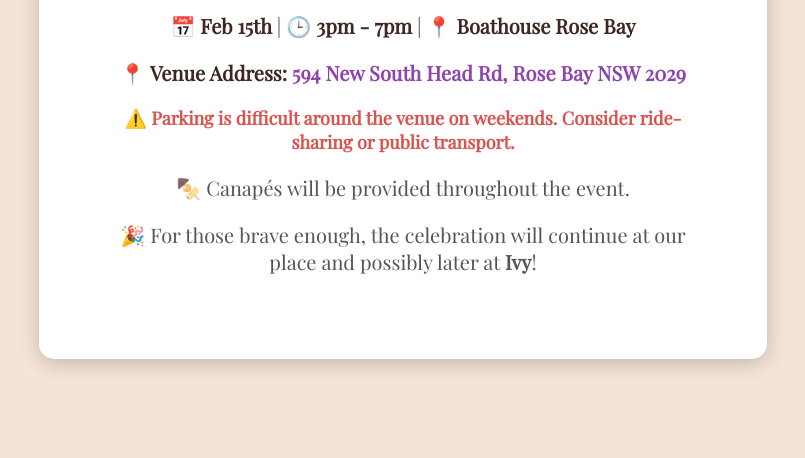
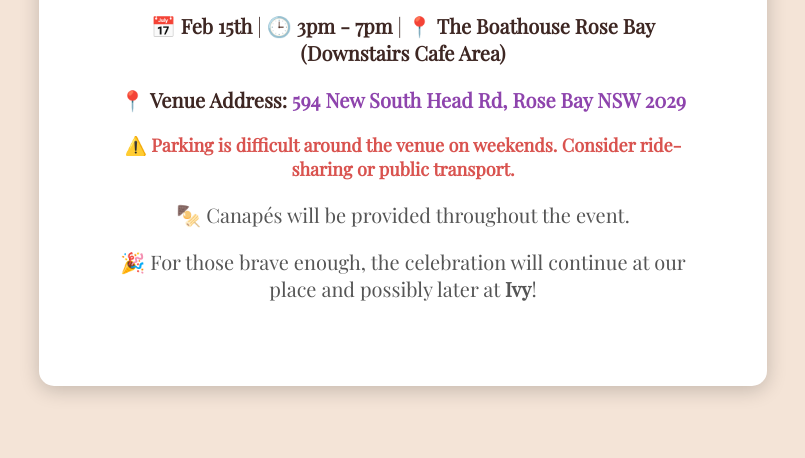
Before and after one commit to mluluz/mluluz.github.io, a plain HTML site: page index.html in a window 1280 px wide. Shown: the part 537-995 px from the top of the page, without its empty margins (237-1042 px from the left). Before the commit the page ends 968 px from the top, so only its background shows below. Drawn offline with nearby package versions, Linux system fonts and the light colour scheme.

Commit message:
update location

```diff
--- a/index.html
+++ b/index.html
@@ -65,7 +65,7 @@
     <div class="container">
         <img src="https://source.unsplash.com/800x400/?engagement,celebration" alt="Engagement Celebration" class="banner">
         <h1>Mehdi & Lucy's Engagement Party</h1>
-        <p class="details">📅 <strong>Feb 15th</strong> | 🕒 <strong>3pm - 7pm</strong> | 📍 <strong>Boathouse Rose Bay</strong></p>
+        <p class="details">📅 <strong>Feb 15th</strong> | 🕒 <strong>3pm - 7pm</strong> | 📍 <strong>The Boathouse Rose Bay (Downstairs Cafe Area)</strong></p>
         <p class="venue">📍 <strong>Venue Address:</strong> <a href="https://www.google.com/maps?q=594+New+South+Head+Rd,+Rose+Bay+NSW+2029" target="_blank">594 New South Head Rd, Rose Bay NSW 2029</a></p>
         <p class="warning">⚠️ Parking is difficult around the venue on weekends. Consider ride-sharing or public transport.</p>
         <p class="extra-info">🍢 Canapés will be provided throughout the event.</p>
```
